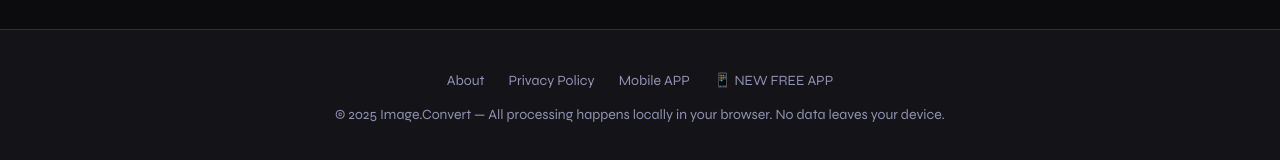
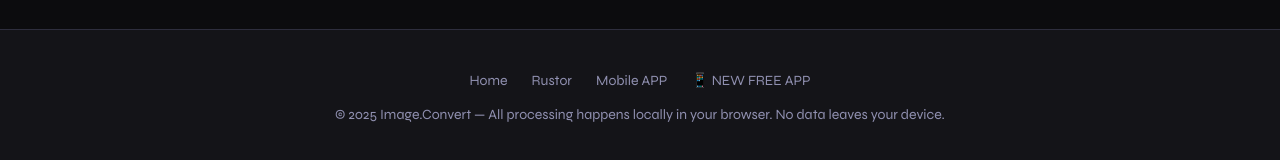
Before and after one commit to Erste1/image-converter, a plain HTML site: page index.html in a window 1280 px wide. Shown: the part 1921-2081 px from the top of the page. Drawn offline with nearby package versions, Linux system fonts and the light colour scheme.

Commit message:
Update index.html

```diff
--- a/index.html
+++ b/index.html
@@ -646,8 +646,8 @@
 
 <footer class="footer">
   <div class="footer-links">
-    <a href="#" data-i18n="footerAbout">About</a>
-    <a href="#" data-i18n="footerPrivacy">Privacy Policy</a>
+    <a href="https://erste1.github.io/image-converter/" data-i18n="">Home</a>
+    <a href="https://www.rustore.ru/catalog/developer/5yw294" data-i18n="">Rustor</a>
     <a href="https://erste1.github.io/my-app-ads/"">Mobile APP</a>
     <a href="https://erste1.github.io/Kronas_project/" data-i18n="">📱 NEW FREE APP</a>
   </div>
```
